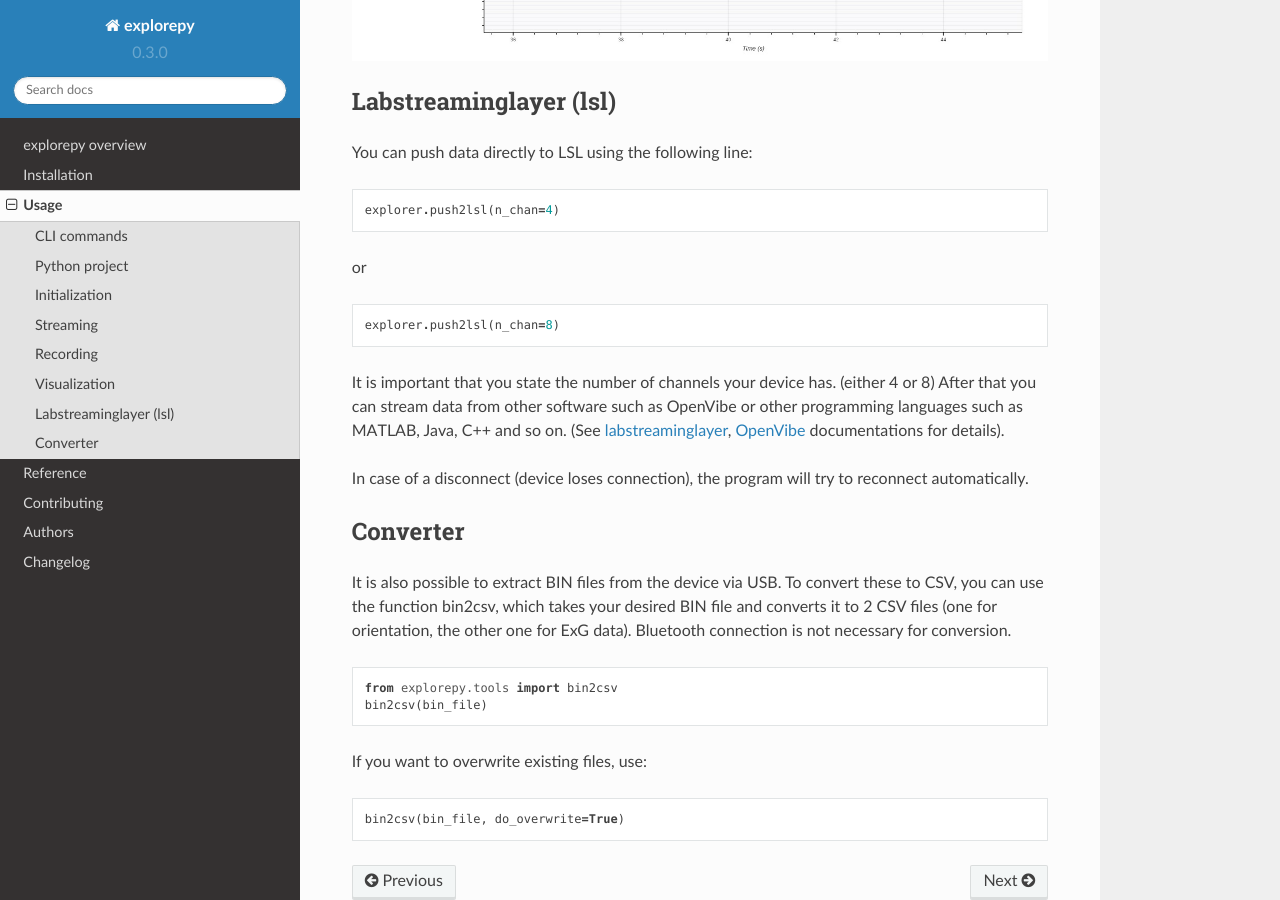
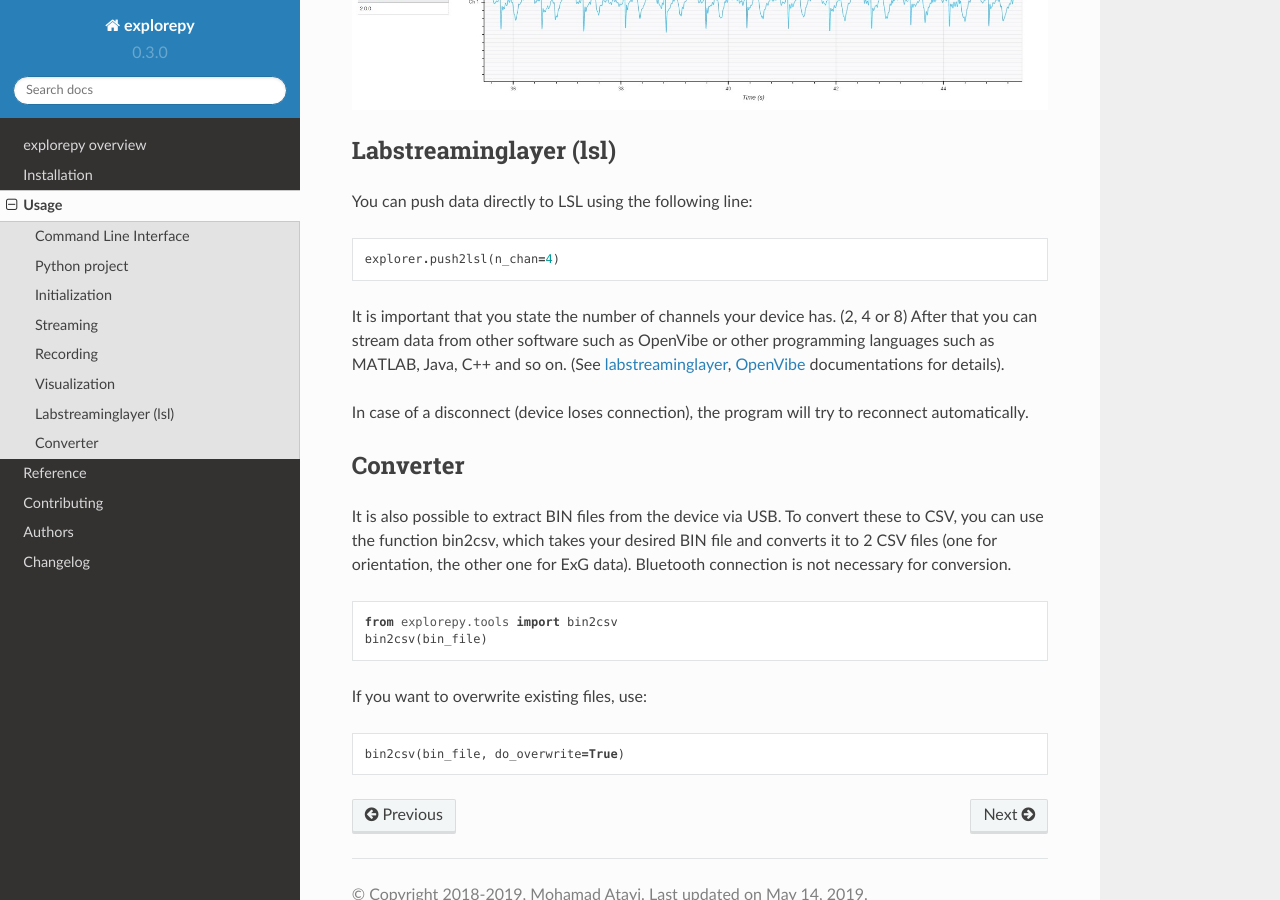
Before and after one commit to Mentalab-hub/explorepy, a Sphinx documentation site: the page built from docs/usage.rst, in a window 1280 px wide and 900 px high, scrolled down 2579 px. Built offline with Sphinx 7.4.7 and the Read the Docs theme 2.0.0, drawn with Linux system fonts in a browser that asks for light colours; some of the changed text lies outside the part shown.

Commit message:
add visualize in CLI

```diff
--- a/docs/usage.rst
+++ b/docs/usage.rst
@@ -2,8 +2,8 @@
 Usage
 =====
 
-CLI commands
-^^^^^^^^^^^^
+Command Line Interface
+^^^^^^^^^^^^^^^^^^^^^^
 Data acquisition: ``explorepy acquire -n Explore_XXXX  #Put your device Bluetooth name``
 
 Record data: ``explorepy record_data -n Explore_XXXX -f file_name``
@@ -60,7 +62,7 @@
 ^^^^^^^^^^^^^
 It is possible to visualize real-time signal in a browser-based dashboard by the following code::
 
-    explorer.visualize(n_chan=4)  # Give number of channels (4 or 8)
+    explorer.visualize(n_chan=4)  # Give number of channels (2, 4 or 8)
 
 In the dashboard, you can set signal mode to EEG or ECG. EEG mode provides the spectral analysis plot of the signal. In ECG mode, the heart beats are detected and heart rate is estimated from RR-intervals.
 
@@ -82,11 +84,8 @@
 
     explorer.push2lsl(n_chan=4)
 
-or ::
 
-    explorer.push2lsl(n_chan=8)
-
-It is important that you state the number of channels your device has. (either 4 or 8)
+It is important that you state the number of channels your device has. (2, 4 or 8)
 After that you can stream data from other software such as OpenVibe or other programming languages such as MATLAB, Java, C++ and so on. (See `labstreaminglayer <https://github.com/sccn/labstreaminglayer>`_, `OpenVibe <http://openvibe.inria.fr/how-to-use-labstreaminglayer-in-openvibe/>`_ documentations for details).
 
 In case of a disconnect (device loses connection), the program will try to reconnect automatically.
```
Also changed, not shown: other parts of docs/usage.rst (+3 -1 lines).
